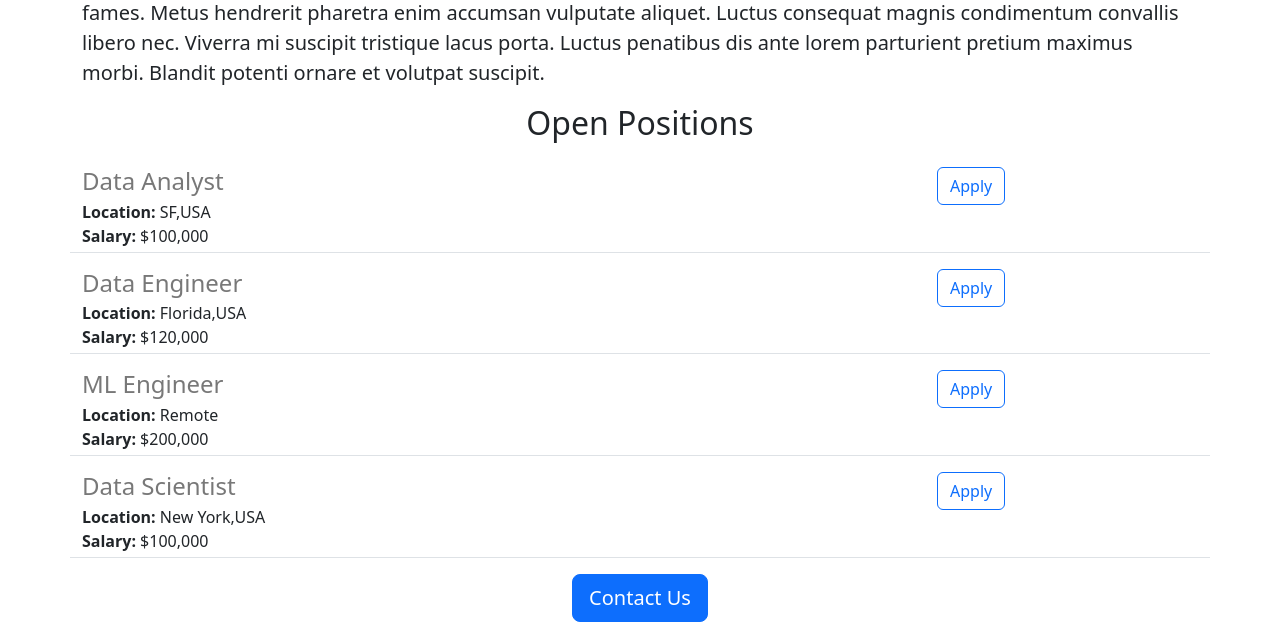
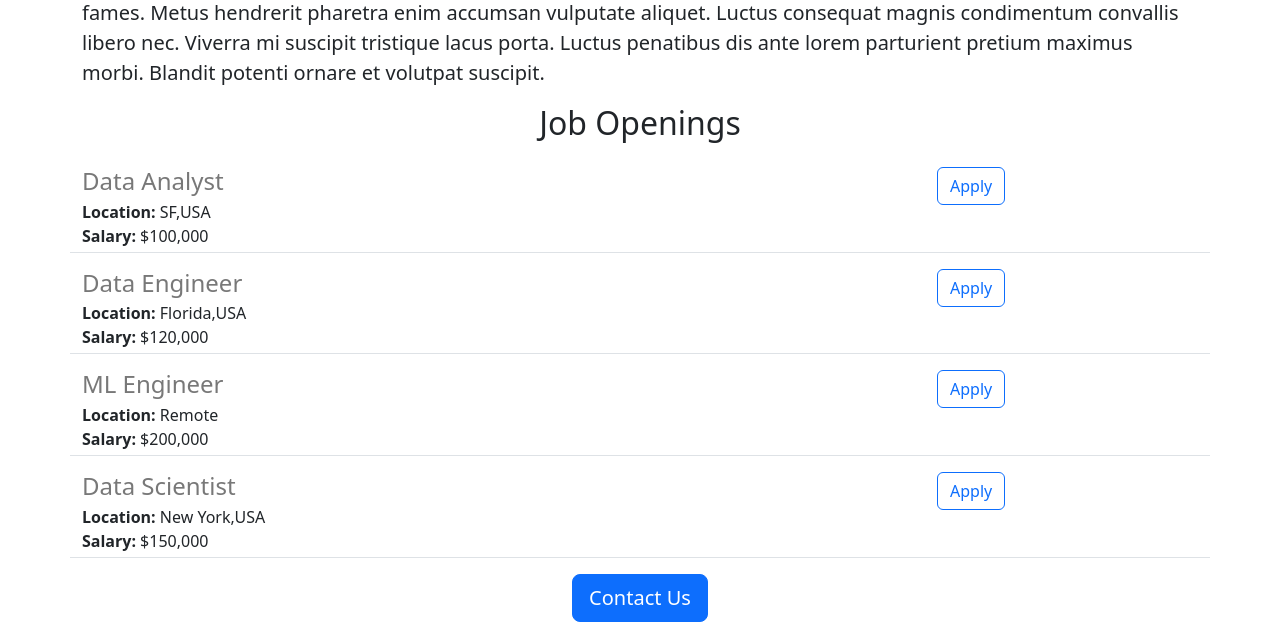
Before and after one commit to Tagore-7/web-application-using-python, a Flask app: page / in a window 1280 px wide. Shown: the part 518-1154 px from the top of the page. Run offline with Flask 3, Linux system fonts and the light colour scheme.

Commit message:
made some changes

```diff
--- a/app.py
+++ b/app.py
@@ -25,7 +25,7 @@ JOBS = [
     "id": 4,
     "title": "Data Scientist",
     "location": "New York,USA",
-    "Salary":"$100,000"
+    "Salary":"$150,000"
   },
 
 ]
--- a/templates/home.html
+++ b/templates/home.html
@@ -25,7 +25,7 @@
       Lorem ipsum odor amet, consectetuer adipiscing elit. Semper vestibulum potenti pellentesque eleifend pulvinar congue enim. Orci tempus semper odio maximus, felis curae erat quisque. Donec mi gravida quam faucibus tellus fames. Metus hendrerit pharetra enim accumsan vulputate aliquet. Luctus consequat magnis condimentum convallis libero nec. Viverra mi suscipit tristique lacus porta. Luctus penatibus dis ante lorem parturient pretium maximus morbi. Blandit potenti ornare et volutpat suscipit.
     </p>
     <h2 class="text-center mt-2 mb-4">
-      Open Positions
+      Job Openings
     </h2>
     <div >
       {% for job in jobs %}
```
